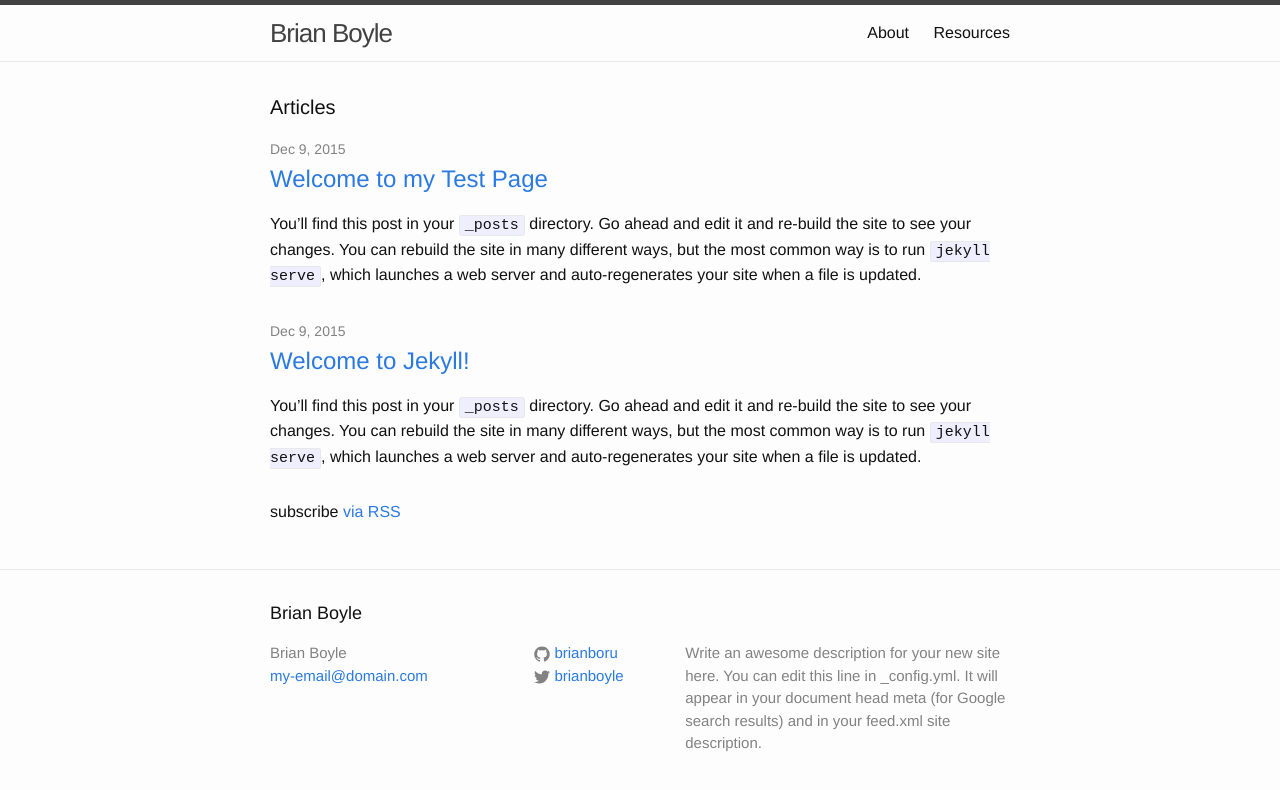
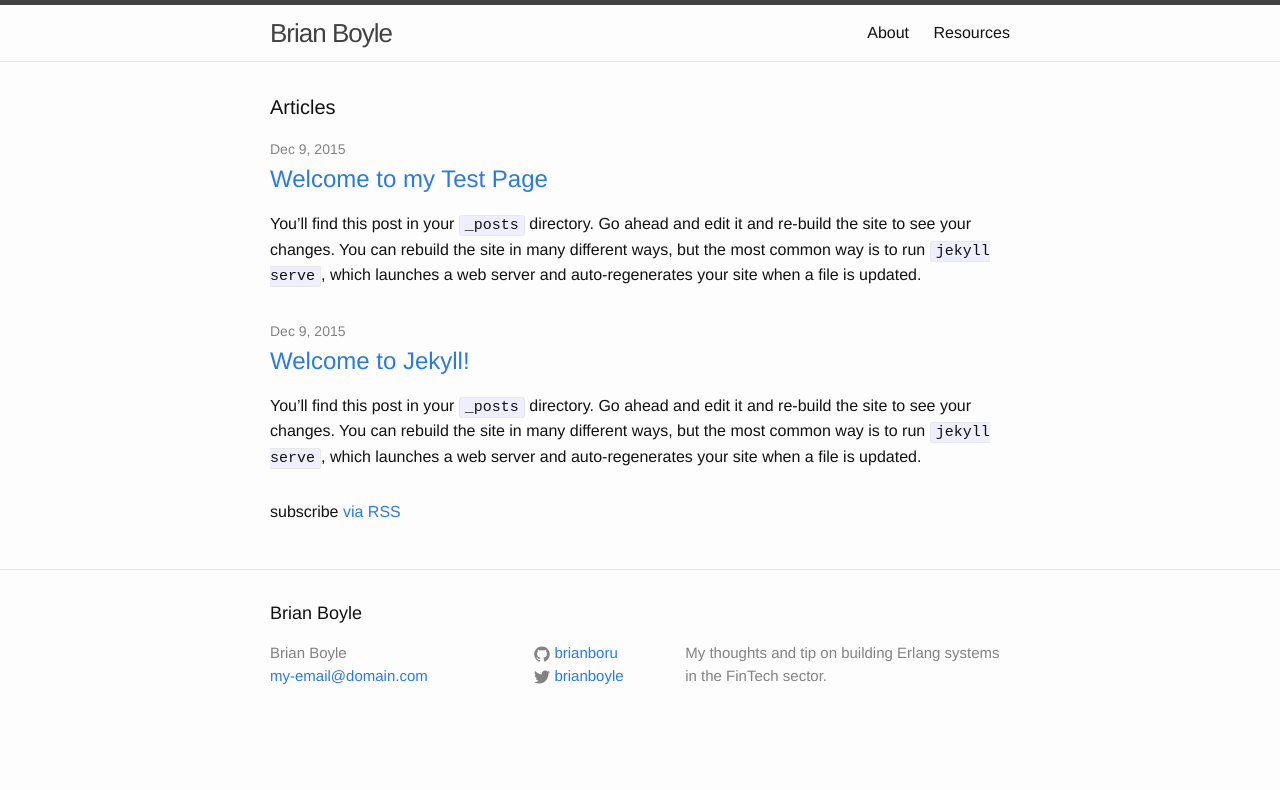
Before and after one commit to brianboru/brianboru.github.io, a Jekyll site: the page built from index.html, in a window 1280 px wide. Shown: the top 790 px of the page. Built offline with Jekyll 4.4.1, drawn with Linux system fonts in a browser that asks for light colours.

Commit message:
updated description

```diff
--- a/_config.yml
+++ b/_config.yml
@@ -9,9 +9,7 @@
 title: Brian Boyle
 email: my-email@domain.com
 description: > # this means to ignore newlines until "baseurl:"
-  Write an awesome description for your new site here. You can edit this
-  line in _config.yml. It will appear in your document head meta (for
-  Google search results) and in your feed.xml site description.
+  My thoughts and tip on building Erlang systems in the FinTech sector.
 baseurl: "" # the subpath of your site, e.g. /blog
 url: "http://yourdomain.com" # the base hostname & protocol for your site
 twitter_username: brianboyle
```
